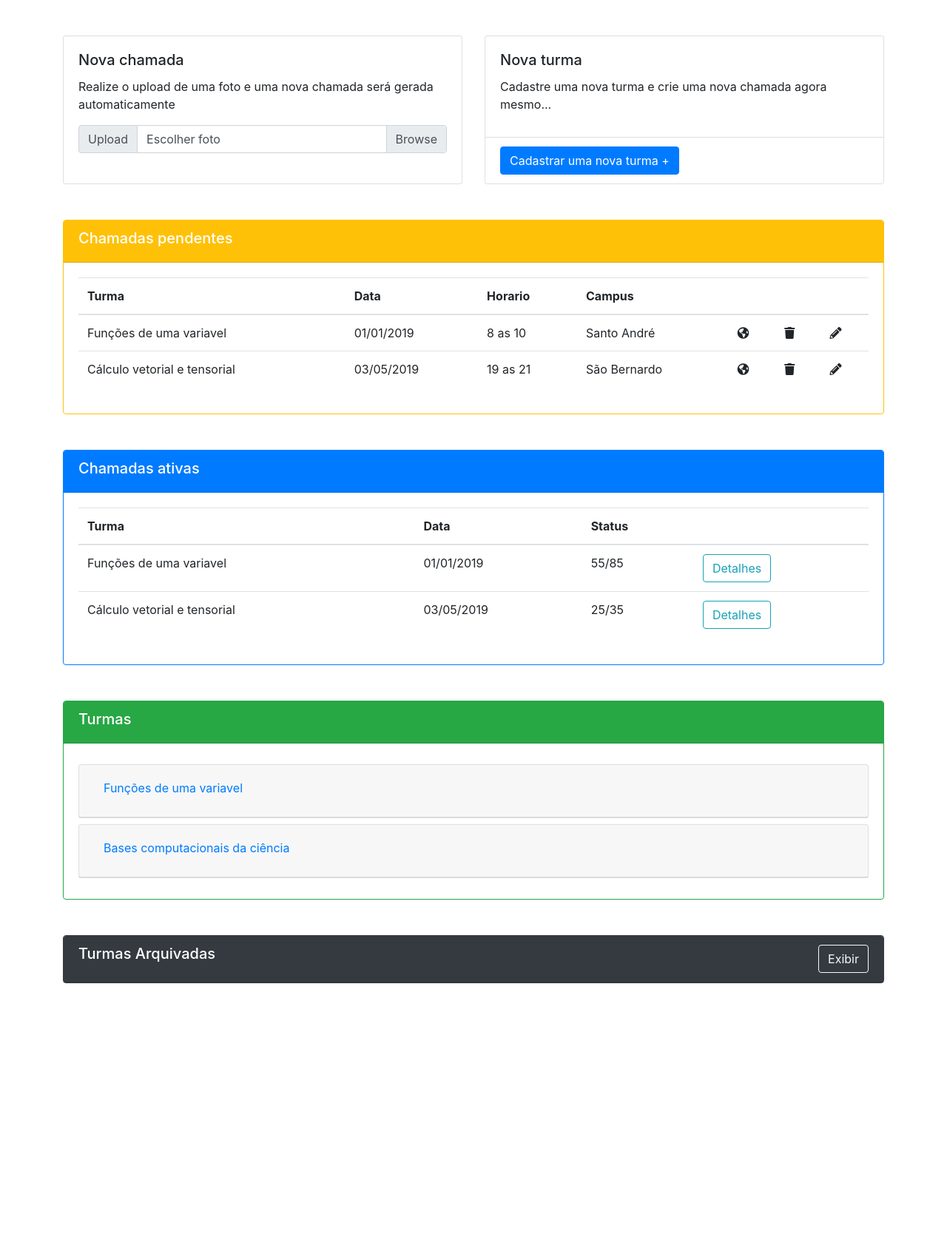
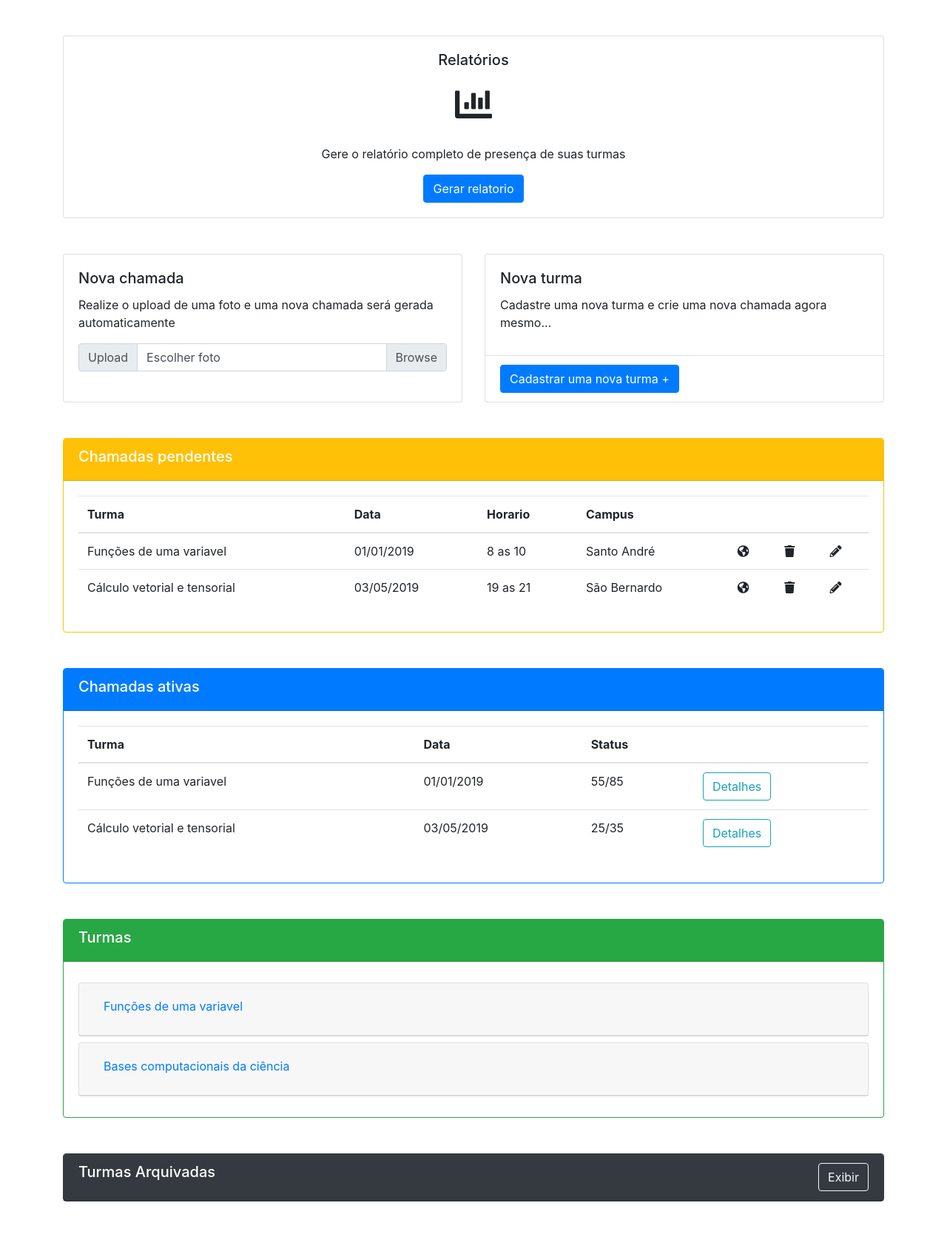
Before and after one commit to daniel-ufabc/chamada, a Flask app: template templates/index.html in a window 1280 px wide. Shown: the part 76-1748 px from the top of the page at 74% size. Before the commit the page ends 1405 px from the top, so only its background shows below. Run offline with Flask 2, Linux system fonts and the light colour scheme; the template is opened without the code that fills it, so the values that code supplies are empty; some libraries are stand-ins or nearby versions.

Commit message:
Criacao do card Relatorios

```diff
--- a/templates/index.html
+++ b/templates/index.html
@@ -23,6 +23,18 @@
 
 	<!-- Conteudo -->
 	<div class="container my-5">
+
+		<!-- Foto upload / Formulario nova chamada -->
+		<div class="card text-center my-5">
+			<div class="card-body">
+				<h5 class="card-title">Relatórios</h5>
+				<p style="font-size: 50px;"><i class="fas fa-chart-bar"></i></p>
+				<p>Gere o relatório completo de presença de suas turmas</p>
+				<button class="btn btn-primary" type="button">Gerar relatorio</button>
+			</div>
+		</div>
+
+
 
 		<!-- Foto upload / Formulario nova chamada -->
 		<div class="row">
@@ -105,7 +117,7 @@
 
 
 		<!-- Chamadas pendentes CARD -->
-		<div class="card border-warning mt-5">
+		<div class="card border-warning my-5">
 			<div class="card-header bg-warning">
 				<h5 class="text-white">Chamadas pendentes</h5>
 			</div>
@@ -148,7 +160,7 @@
 
 
 		<!-- Chamadas ativas CARD -->
-		<div class="card border-primary mt-5">
+		<div class="card border-primary my-5">
 			<div class="card-header bg-primary">
 				<h5 class="text-white">Chamadas ativas</h5>
 			</div>
@@ -182,7 +194,7 @@
 
 
 		<!-- Turmas CARD -->
-		<div class="card border-success mt-5">
+		<div class="card border-success my-5">
 			<div class="card-header bg-success">
 				<h5 class="text-white">Turmas</h5>
 			</div>
@@ -304,7 +316,7 @@
 
 
 		<!-- Turmas Arquivadas CARD -->
-		<div class="card border-dark mt-5">
+		<div class="card border-dark my-5">
 			<div class="card-header bg-dark">
 				<span class="float-left">
 					<h5 class="text-white d-inline">Turmas Arquivadas</h5>
```
